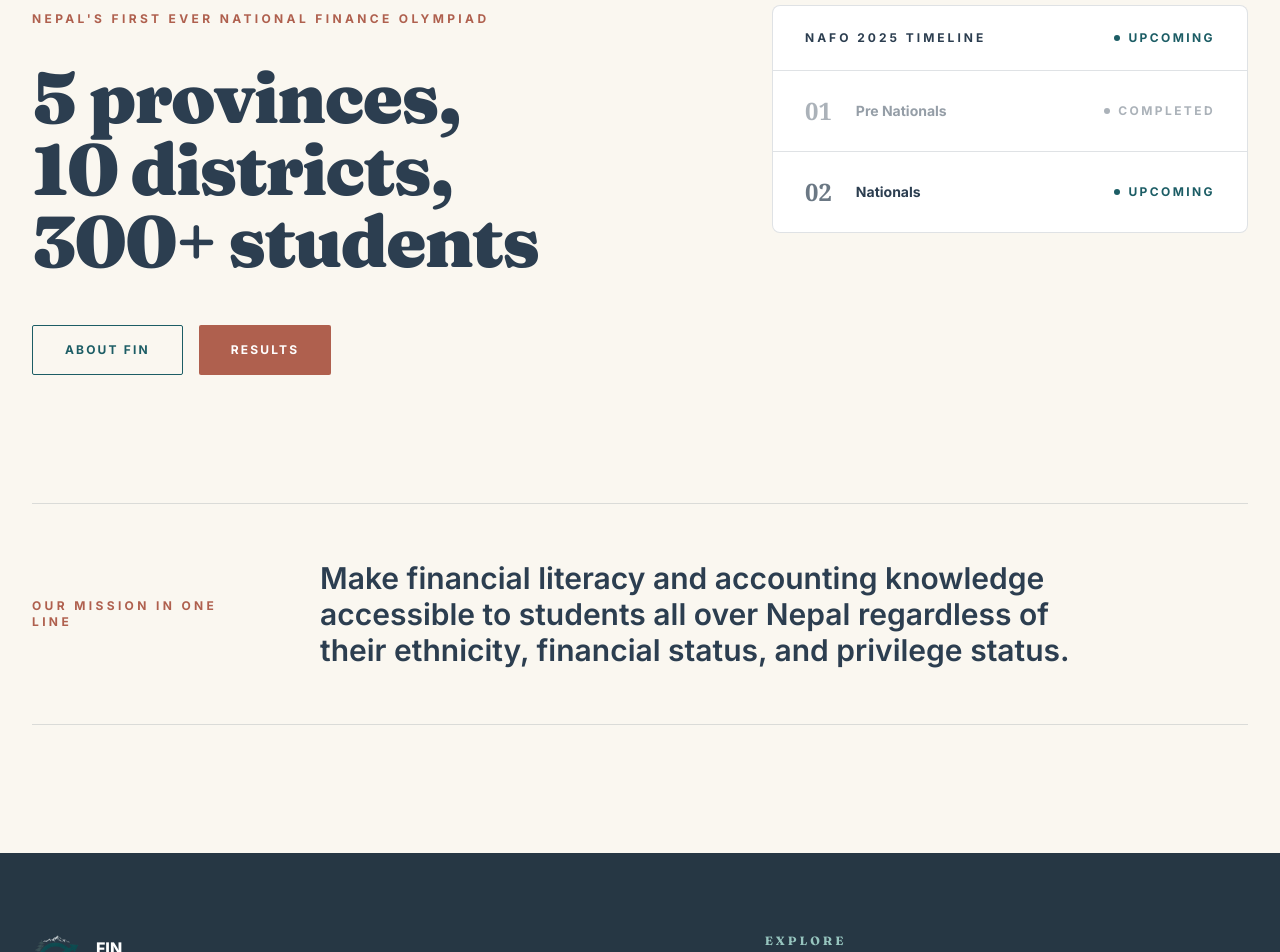
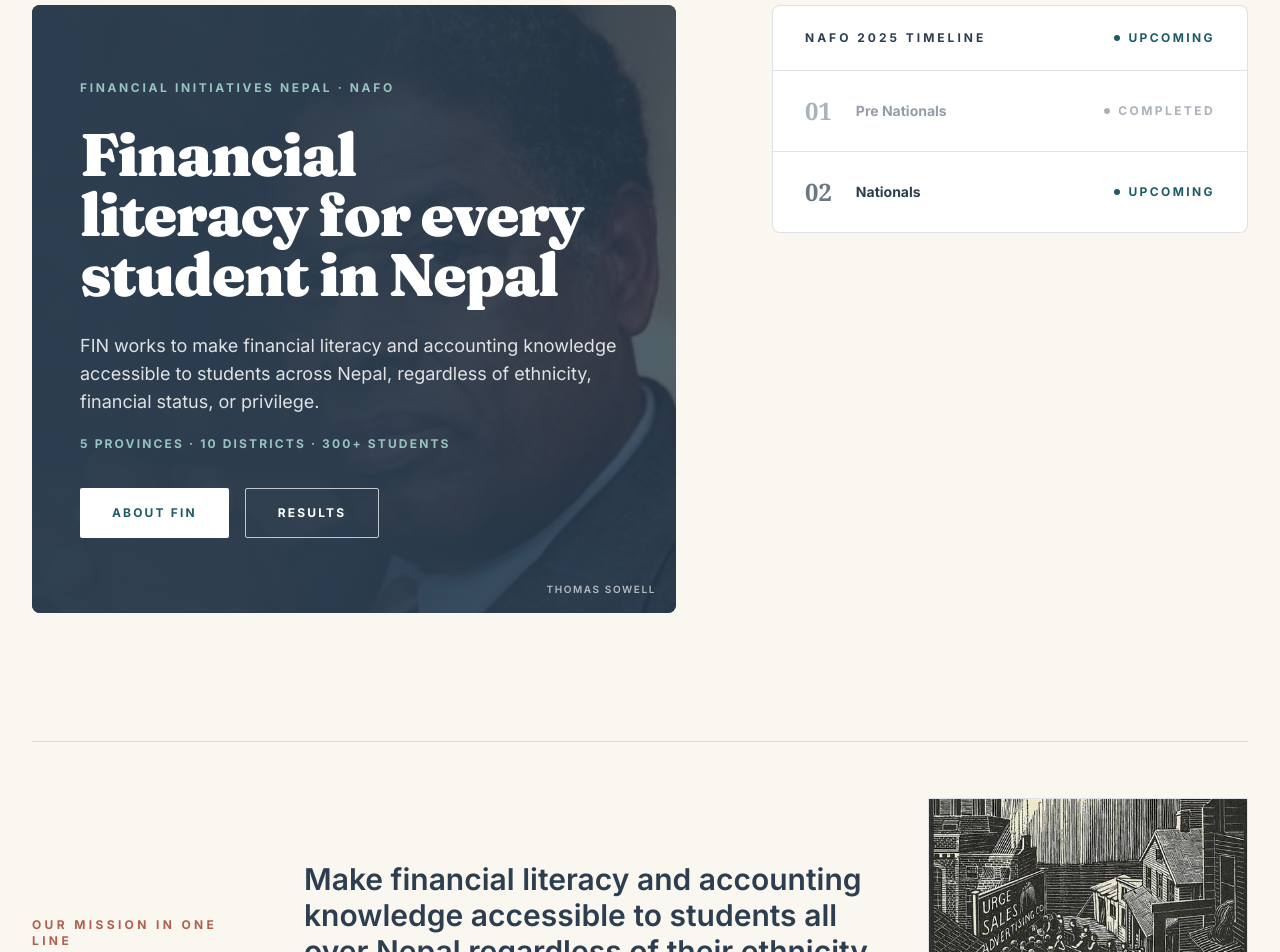
Before and after one commit to HardikNeo/NAFO, a React (Vite) app: page / in a window 1280 px wide. Shown: the part 200-1152 px from the top of the page. Built offline with nearby package versions, Linux system fonts and the light colour scheme; no server answers.

Commit message:
Feature Sowell and Hull imagery on homepage

```diff
--- a/src/components/Home.jsx
+++ b/src/components/Home.jsx
@@ -1,6 +1,7 @@
 import { useState } from "react";
 import { Link } from "react-router-dom";
 import ResultsModal from "./ResultsModal.jsx";
+import { homeImages } from "../lib/homeImages.js";
 
 const timeline = [
   { label: "Pre Nationals", status: "completed" },
@@ -35,25 +36,44 @@ export default function Home() {
     <section id="home" className="section-anchor bg-brand-cream">
       <div className="mx-auto max-w-7xl px-4 pt-24 pb-24 sm:px-6 lg:px-8 lg:pt-32 lg:pb-32">
         <div className="grid gap-16 lg:grid-cols-[1.15fr_0.85fr] lg:gap-24">
-          <div className="reveal">
-            <span className="kicker">Nepal&apos;s first ever national finance olympiad</span>
-
-            <h1 className="mt-8 text-5xl leading-[1.05] font-black tracking-tight text-brand-navy sm:text-6xl lg:text-7xl">
-              5 provinces, 10 districts, 300+ students
+          <div className="reveal relative isolate min-h-[36rem] overflow-hidden rounded-lg bg-brand-navy px-8 py-10 text-white sm:px-10 sm:py-12 lg:px-12">
+            <div aria-hidden="true" className="absolute inset-0">
+              <img
+                src={homeImages.sowellColor}
+                alt=""
+                className="absolute inset-0 h-full w-full object-cover object-[center_30%] opacity-35"
+              />
+              <div className="absolute inset-0 bg-gradient-to-r from-brand-navy/95 via-brand-navy/85 to-brand-navy/45" />
+            </div>
+            <div className="relative z-10 flex min-h-[32rem] flex-col justify-center">
+              <span className="text-xs font-bold uppercase tracking-[0.22em] text-brand-seafoam">
+                Financial Initiatives Nepal · NAFO
+              </span>
+              <h1 className="mt-7 text-4xl leading-[1.05] font-black tracking-tight text-white sm:text-5xl lg:text-6xl">
+                Financial literacy for every student in Nepal
               </h1>
-
-            <div className="mt-12 flex flex-col gap-4 sm:flex-row">
-              <Link to="/about" className="btn btn-outline">
+              <p className="mt-7 max-w-xl text-base leading-relaxed text-white/85 sm:text-lg">
+                FIN works to make financial literacy and accounting knowledge accessible to students across Nepal, regardless of ethnicity, financial status, or privilege.
+              </p>
+              <p className="mt-5 text-xs font-bold uppercase tracking-[0.18em] text-brand-seafoam">
+                5 provinces · 10 districts · 300+ students
+              </p>
+              <div className="mt-9 flex flex-col gap-4 sm:flex-row">
+                <Link to="/about" className="btn btn-light">
                   About FIN
                 </Link>
                 <button
                   type="button"
                   onClick={() => setResultsOpen(true)}
-                className="btn btn-primary"
+                  className="btn btn-outline-light"
                 >
                   Results
                 </button>
               </div>
+            </div>
+            <p className="absolute bottom-4 right-5 z-10 text-[10px] font-semibold uppercase tracking-[0.16em] text-white/65">
+              Thomas Sowell
+            </p>
           </div>
 
           <div className="reveal" style={{ animationDelay: "150ms" }}>
@@ -117,13 +137,24 @@ export default function Home() {
           className="reveal mt-24 border-y border-brand-navy/15 py-14 lg:mt-32"
           style={{ animationDelay: "250ms" }}
         >
-          <div className="grid gap-10 lg:grid-cols-[auto_1fr] lg:items-center lg:gap-16">
+          <div className="grid items-center gap-8 lg:grid-cols-[auto_1fr_20rem] lg:gap-12">
             <p className="kicker lg:w-56">Our Mission in One Line</p>
             <p className="max-w-3xl text-2xl leading-snug font-semibold text-brand-navy lg:text-3xl">
               Make financial literacy and accounting knowledge accessible to students
               all over Nepal regardless of their ethnicity, financial status, and
               privilege status.
             </p>
+            <figure className="overflow-hidden border border-brand-navy/15 bg-white">
+              <img
+                src={homeImages.raymondHull}
+                alt="Illustration by Raymond Hull depicting a street scene with a loans and advertising sign"
+                loading="lazy"
+                className="aspect-[3/2] w-full object-cover"
+              />
+              <figcaption className="px-4 py-3 text-xs font-semibold uppercase tracking-[0.12em] text-brand-navy/65">
+                Raymond Hull illustration on advertising and loans
+              </figcaption>
+            </figure>
           </div>
         </div>
       </div>
```
Lines whose indentation alone changed are shown as unchanged.
